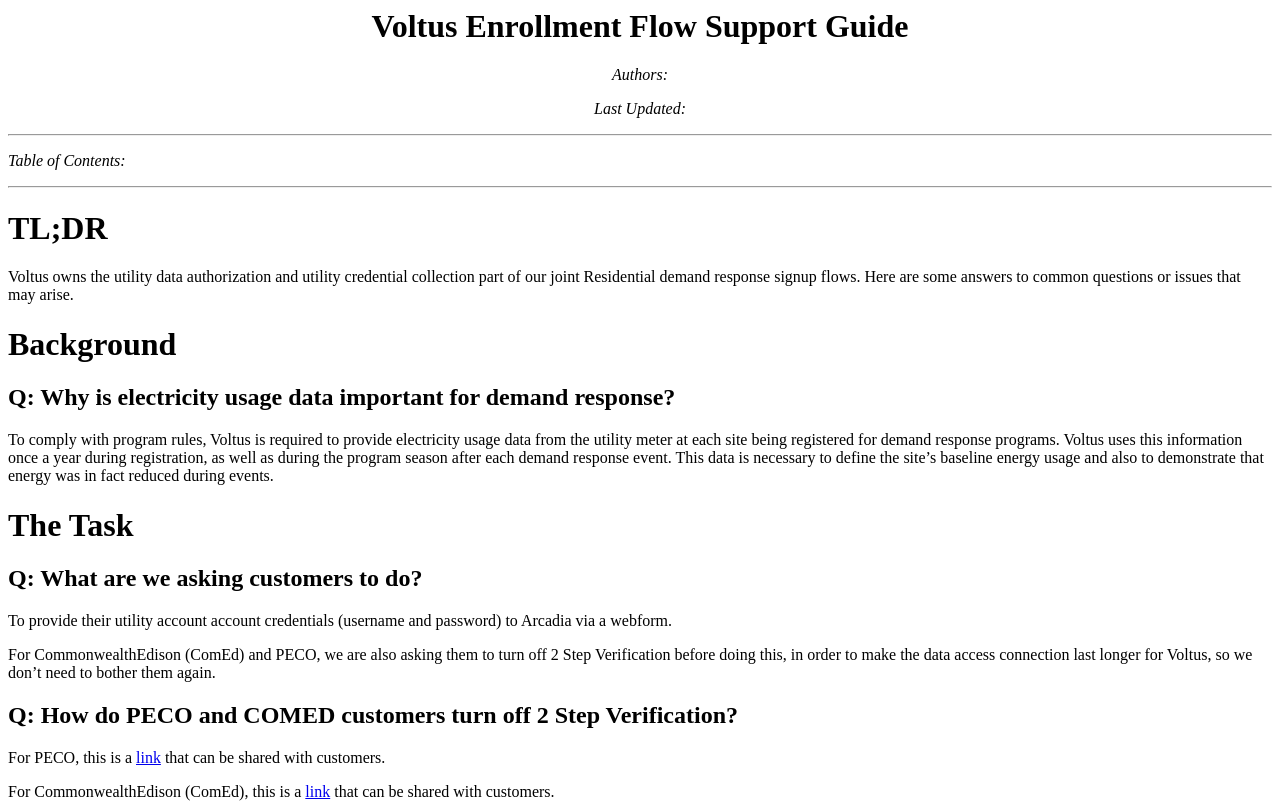
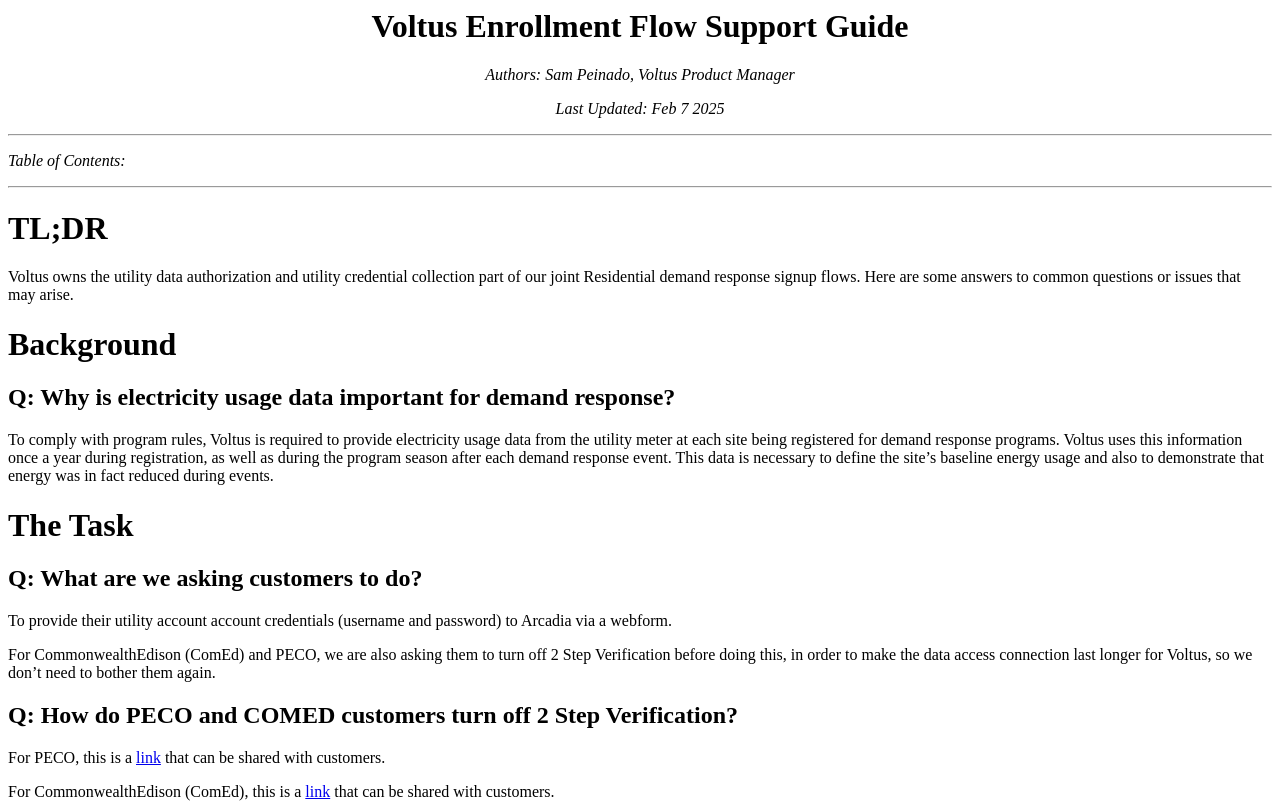
Before and after one commit to sampeinado/enrollment-support-guide, a plain HTML site: page index.html in a window 1280 px wide. Shown: the top 804 px of the page. Drawn offline with Linux system fonts and the light colour scheme.

Commit message:
Update index.html

```diff
--- a/index.html
+++ b/index.html
@@ -4,10 +4,10 @@
 
 
 <p style="text-align: center">
-<em>Authors:   </em><em> </em>
+<em>Authors: Sam Peinado, Voltus Product Manager   </em><em> </em>
 </p>
 <p style="text-align: center">
-<em>Last Updated: </em>
+<em>Last Updated: Feb 7 2025 </em>
 </p>
 <hr>
 <p>
```
